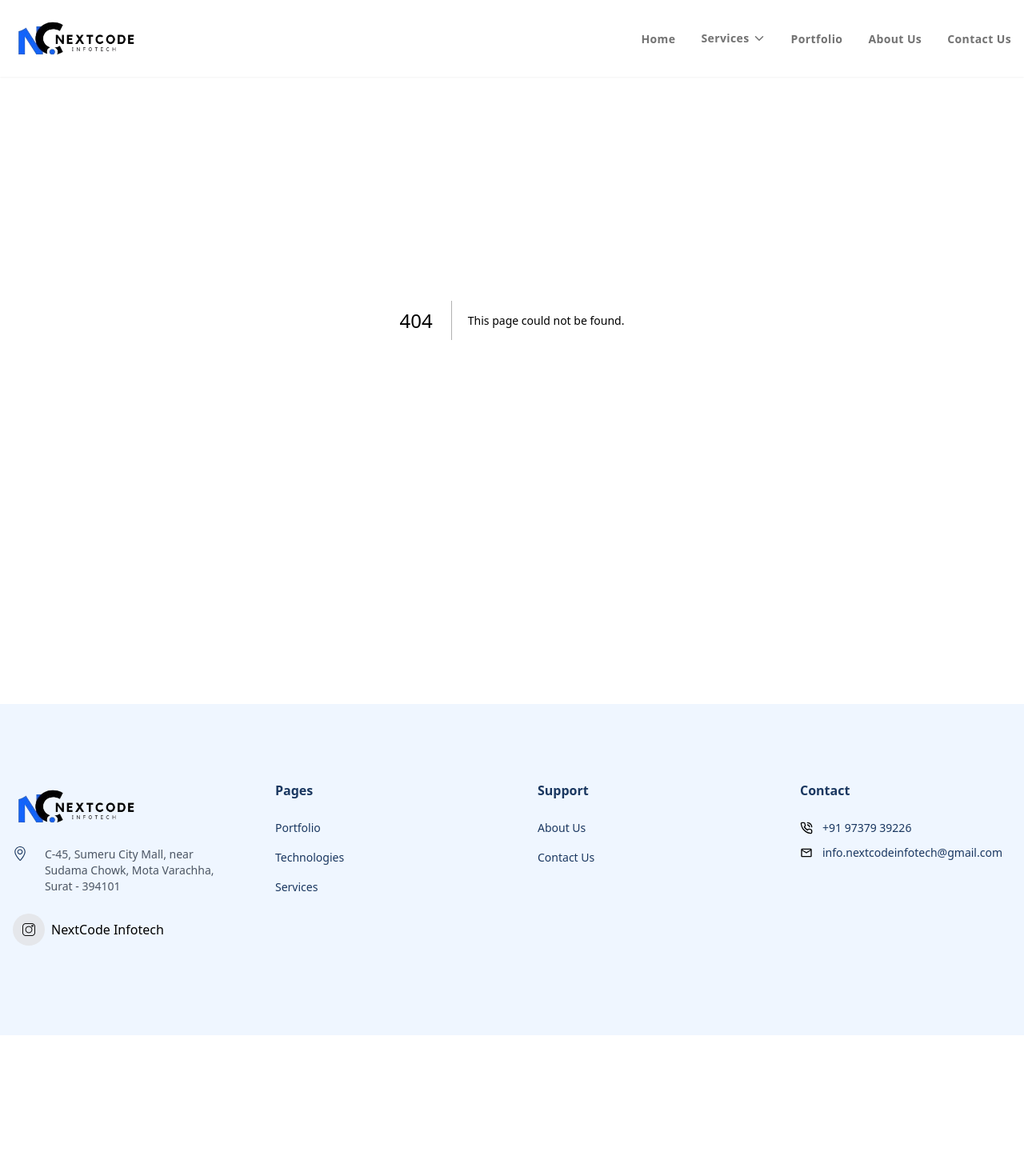
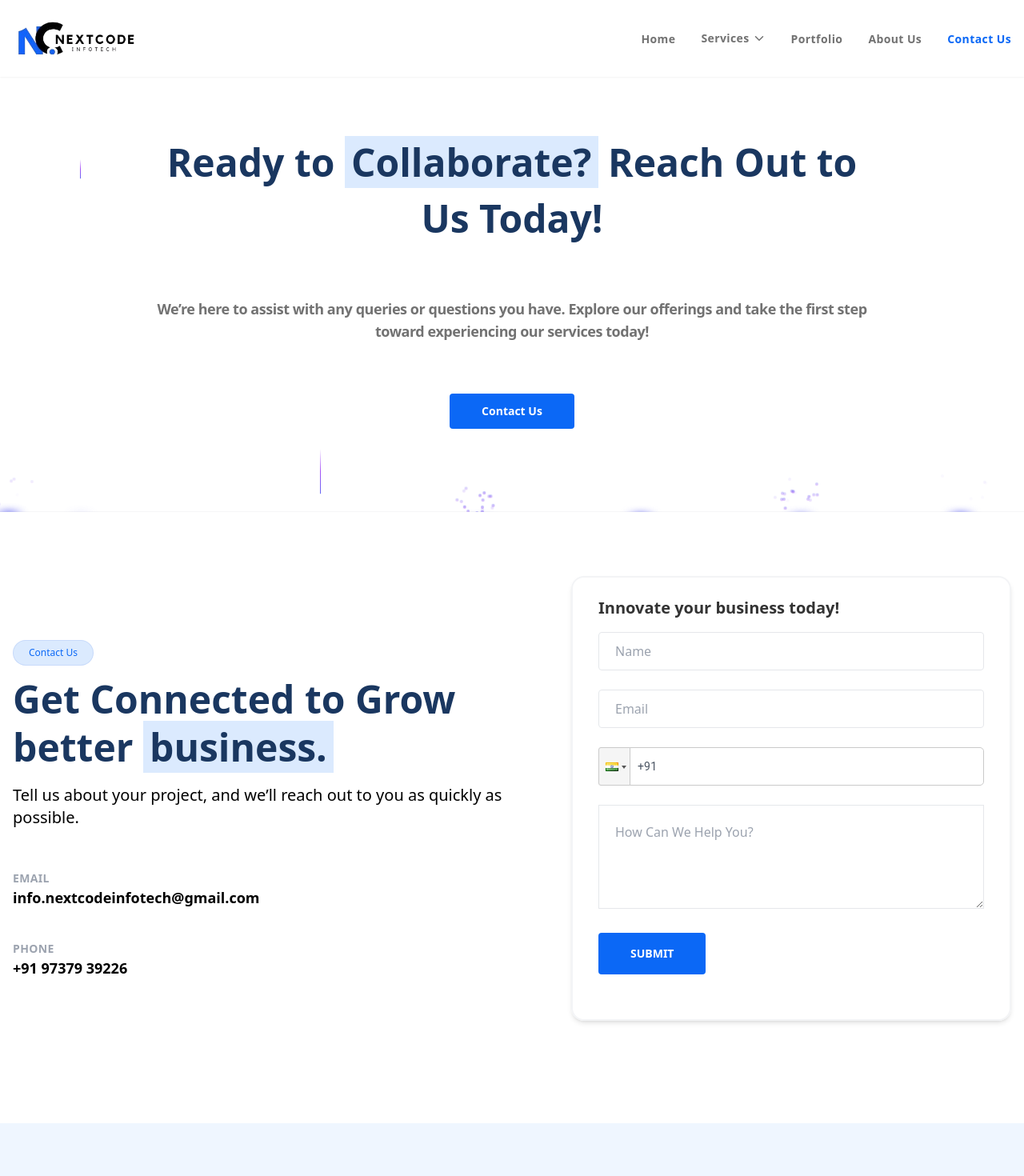
Before and after one commit to YashVekariyaa/nextcodeinfotech, a Next.js app: page /contact in a window 1280 px wide. Before the commit this address had no page. Shown: the top 1470 px of the page at 80% size. Before the commit the page ends 1294 px from the top, so only its background shows below. Built offline with nearby package versions, Linux system fonts and the light colour scheme.

Commit message:
create a portfolio and contact page

```diff
--- /dev/null
+++ b/src/components/contact/ContactDetails.tsx
@@ -0,0 +1,35 @@
+import { contact } from '@/utils/utils'
+import React from 'react'
+
+const ContactDetails = () => {
+    return (
+        <div className="text-center xl:text-start pt-5 md:pt-0 lg:pt-2 xl:pt-20">
+            <span className="inline-flex items-center rounded-full bg-blue-100 px-5 py-2 text-xs font-medium text-primary ring-1 ring-inset ring-blue-700/10">Contact Us</span>
+            <p
+                className="w-full xl:max-w-2xl mb-4 text-3xl lg:text-4xl xl:text-5xl font-bold leading-tight lg:leading-[50px] xl:leading-[60px] pt-3 text-heading px-3 xl:px-0">
+                Get Connected to Grow better <span className='bg-blue-100 px-2'>business.</span>
+            </p>
+            <p className="w-full xl:max-w-2xl mb-6 text-lightDark lg:mb-8 text-base md:text-xl lg:text-xl px-3 xl:px-0">
+                Tell us about your project, and we’ll reach out to you as quickly as possible.
+            </p>
+            <div className='pt-5'>
+                <p className='font-bold text-sm tracking-wide text-gray-400 uppercase'>
+                    Email
+                </p>
+                <p className='font-bold text-lg text-deepDark'>
+                    {contact.email}
+                </p>
+            </div>
+            <div className='pt-10 pb-10 lg:pb-0'>
+                <p className='font-bold text-sm tracking-wide text-gray-400 uppercase'>
+                    Phone
+                </p>
+                <p className='font-bold text-lg text-deepDark'>
+                    {contact.phoneNumber}
+                </p>
+            </div>
+        </div>
+    )
+}
+
+export default ContactDetails
--- a/src/components/footer/Footer.tsx
+++ b/src/components/footer/Footer.tsx
@@ -16,12 +16,12 @@ const Footer = () => {
                             <a className="inline-block" href="#">
                                 <img src="/logo.png" className='h-16 object-fill' alt="" />
                             </a>
-                            <Link href={contact.address} target='_blank' className="flex lg:py-3 items-start gap-1 font-medium leading-relaxed md:max-w-xs">
+                            <Link href={contact.location} target='_blank' className="flex lg:py-3 items-start gap-1 font-medium leading-relaxed md:max-w-xs">
                                 <div className='w-20 '>
                                     <SlLocationPin className='text-heading text-lg hover:!text-primary transition-all duration-200' />
                                 </div>
                                 <p className='text-sm text-gray-600'>
-                                    C-45, Sumeru City Mall, near Sudama Chowk, Mota Varachha, Surat - 394101
+                                    {contact.address}
                                 </p>
                             </Link>
                             <Link href={links.instagram} target='_blank' className='pt-3 flex items-center gap-2 group'>
--- a/src/components/header/Header.tsx
+++ b/src/components/header/Header.tsx
@@ -10,6 +10,7 @@ import { HiOutlineChevronRight, HiOutlinePaintBrush } from 'react-icons/hi2';
 import { IoIosMenu } from 'react-icons/io';
 import { FaLaptopCode } from 'react-icons/fa';
 import { AiOutlineAndroid } from 'react-icons/ai';
+import { useRouter } from 'next/router';
 
 export default function Header() {
 
@@ -18,6 +19,7 @@ export default function Header() {
     const [menuOpen, setMenuOpen] = useState(false);
     const [isOpen, setIsOpen] = useState(false);
     const dropdownRef = useRef<HTMLDivElement | null>(null);
+    const router = useRouter()
 
     const toggleDropdown = () => {
         setIsOpen(true);
@@ -39,7 +41,7 @@ export default function Header() {
     }, []);
 
     return (
-        <header className={` ${scroll ? 'border-b bg-white' : 'border-b-0'} shadow-sm bg-white border-gray-200 dark:border-b-0 z-30 flex flex-col fixed w-full`}>
+        <header className={` ${scroll ? 'border-b bg-white' : 'border-b-0'} shadow-sm bg-white border-gray-200 dark:border-b-0 z-30 flex flex-col top-0 fixed w-full`}>
             <nav className='py-4 hidden xl:flex items-center justify-between max-w-screen-xl container mx-auto px-4'>
                 <Link href={'/'} className='hover:text-violet-700 text-violet-500 transition-colors duration-300'>
                     <img src='./logo.png' className='h-16 object-fill' />
@@ -63,7 +65,7 @@ export default function Header() {
                                             </div>
                                         </div>
                                         :
-                                        <Link href={item?.href} className='text-sm'>
+                                        <Link href={item?.href} className={`text-sm ${item?.href === router?.pathname ? "text-primary": ""}`}>
                                             {item?.label}
                                         </Link>
                                 }
@@ -104,9 +106,9 @@ export default function Header() {
                                 </div>
                             </>
                             :
-                            <li key={index} className='flex px-5 flex-col gap-10 cursor-pointer line-clamp-none leading-10 tracking-wide text-sm text-nav font-bold hover:text-primary transition-all duration-300'>
+                            <Link href={item?.href} key={index} className='flex px-5 flex-col gap-10 cursor-pointer line-clamp-none leading-10 tracking-wide text-sm text-nav font-bold hover:text-primary transition-all duration-300'>
                                 {item?.label}
-                            </li>
+                            </Link>
                     ))}
                 </div>
             </div>
--- a/src/components/hero/Hero.tsx
+++ b/src/components/hero/Hero.tsx
@@ -1,4 +1,3 @@
-"use client"
 import ContactForm from '../contact/ContactForm';
 import HeroContent from './HeroContent';
 
@@ -6,7 +5,6 @@ const Hero = () => {
     return (
         <>
             <section className="bg-white">
-                <img className="absolute bottom-0 start-0 hidden xl:block" src="/color/blue-light.png" alt="" />
                 <div className="flex flex-col xl:flex-row justify-between items-center xl:items-start max-w-screen-xl px-4 pb-8 mx-auto lg:gap-8 xl:gap-0 pt-20 md:pt-32 lg:pt-32 xl:pt-40 relative">
                     <HeroContent />
                     <ContactForm />
--- a/src/components/home/Home.tsx
+++ b/src/components/home/Home.tsx
@@ -10,7 +10,6 @@ import Header from "../header/Header";
 import Technologies from "@/components/technologies/Technologies";
 import Services from "@/components/services/Services";
 import Portfolio from "@/components/portfolio/Portfolio";
-import Footer from "../footer/Footer";
 
 const Home = ({ data }: any) => {
     return (
@@ -18,7 +17,9 @@ const Home = ({ data }: any) => {
             <Hero />
             <Services />
             <Technologies />
-            <Portfolio />
+            <div className="mt-2">
+                <Portfolio />
+            </div>
             {/* <Socials socials={data.socials} /> */}
             {/* <About aboutData={data.about} name={data.main.name} />
             <Projects projectsData={data.projects} />
--- a/src/components/portfolio/Portfolio.tsx
+++ b/src/components/portfolio/Portfolio.tsx
@@ -1,6 +1,5 @@
-import { PortfolioProps, project } from "@/interfaces/main";
-import { useEffect, useState } from "react";
-import { Link } from "react-scroll";
+import { PortfolioProps } from "@/interfaces/main";
+import { useState } from "react";
 import SectionWrapper from "../SectionWrapper";
 import PortfolioCard from "./PortfolioCard";
 import { portfolio } from "@/utils/utils";
@@ -11,7 +10,7 @@ const Portfolio = () => {
 
     return (
         <SectionWrapper id="projects" className="md:mt-0 mx-4 md:mx-0">
-            <div className='mt-20 pb-8'>
+            <div className='mt-20'>
                 <div className='text-3xl lg:text-4xl xl:text-5xl font-bold leading-tight text-heading text-center'>
                     Explore Our <span className='bg-blue-100 px-2'>Portfolio</span>{" "}
                 </div>
--- /dev/null
+++ b/src/pages/about/index.tsx
@@ -0,0 +1,15 @@
+import React from 'react'
+import Button from '@/components/buttons/Button'
+import ContactForm from '@/components/contact/ContactForm'
+import { BackgroundBeamsWithCollision } from '@/components/ui/background-beams-with-collision'
+import { contact } from '@/utils/utils'
+
+const index = () => {
+    return (
+        <div>
+            about
+        </div>
+    )
+}
+
+export default index
--- /dev/null
+++ b/src/pages/contact/index.tsx
@@ -0,0 +1,34 @@
+import React from 'react'
+import Button from '@/components/buttons/Button'
+import ContactForm from '@/components/contact/ContactForm'
+import { BackgroundBeamsWithCollision } from '@/components/ui/background-beams-with-collision'
+import ContactDetails from '@/components/contact/ContactDetails'
+
+const index = () => {
+    return (
+        <>
+            <BackgroundBeamsWithCollision>
+                <section className="my-10 md:my-24 bg-white">
+                    <div className="container mx-auto px-4">
+                        <div className="my-40 md:mb-24 text-center max-w-4xl mx-auto">
+                            <h1 className="mb-16 text-3xl lg:text-4xl xl:text-5xl font-bold leading-tight lg:leading-[50px] xl:leading-[70px] text-heading text-center">
+                                <span>Ready to <span className='bg-blue-100 px-2'>Collaborate?</span> Reach Out to Us Today!</span>
+                            </h1>
+                            <p className="font-semibold text-lg text-nav tracking-tight">We’re here to assist with any queries or questions you have. Explore our offerings and take the first step toward experiencing our services today!
+                            </p>
+                            <a href="#contact">
+                                <Button className='bg-primary cursor-pointer text-sm tracking-normal px-10 py-3 mt-16 rounded font-bold text-white hover:bg-primary-hover transition-all duration-300' text='Contact Us' />
+                            </a>
+                        </div>
+                    </div>
+                </section>
+            </BackgroundBeamsWithCollision>
+            <div id='contact' className="flex flex-col xl:flex-row justify-between items-center xl:items-start max-w-screen-xl px-4 pb-8 mx-auto lg:gap-8 xl:gap-0 pt-20 md:pt-32 lg:pt-32 xl:pt-20 relative">
+                <ContactDetails />
+                <ContactForm />
+            </div>
+        </>
+    )
+}
+
+export default index
--- a/src/pages/index.tsx
+++ b/src/pages/index.tsx
@@ -3,7 +3,6 @@ import Home from '@/components/home/Home'
 import React, { useEffect, useState } from 'react'
 
 function index() {
-
     return (
         <>
             <Home />
--- /dev/null
+++ b/src/pages/portfolio/index.tsx
@@ -0,0 +1,12 @@
+import Portfolio from '@/components/portfolio/Portfolio'
+import React from 'react'
+
+const index = () => {
+  return (
+    <div className='xl:mt-20 pt-5'>
+        <Portfolio />
+    </div>
+  )
+}
+
+export default index
--- a/src/utils/utils.ts
+++ b/src/utils/utils.ts
@@ -11,15 +11,15 @@ export const navItems = [
   },
   {
     label: "Portfolio",
-    href: "/",
+    href: "/portfolio",
   },
   {
     label: "About Us",
-    href: "/",
+    href: "/about",
   },
   {
     label: "Contact Us",
-    href: "/",
+    href: "/contact",
   },
 ];
 
@@ -284,7 +284,9 @@ export const links = {
 export const contact = {
   email: "info.nextcodeinfotech@gmail.com",
   phoneNumber: "+91 97379 39226",
-  address: "https://maps.app.goo.gl/EASuMqkbhPJStd8r7",
+  address:
+    "C-45, Sumeru City Mall, near Sudama Chowk, Mota Varachha, Surat - 394101",
+  location: "https://maps.app.goo.gl/EASuMqkbhPJStd8r7",
 };
 
 export const pages = [
```
